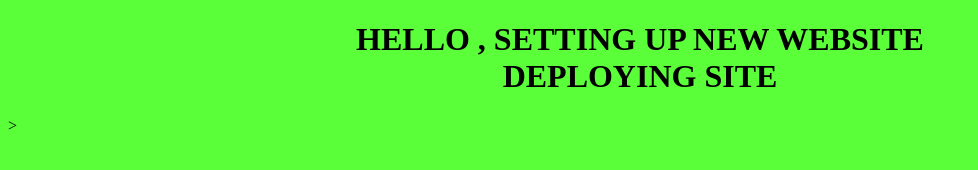
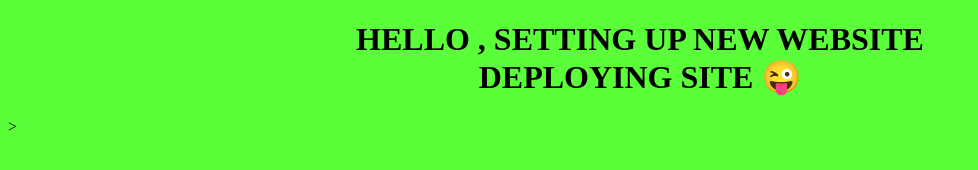
Before and after one commit to bsingh6636/sample, a plain HTML site: page index.html in a window 1280 px wide. Shown: the whole page, without its empty margins (0-978 px from the left). Drawn offline with Linux system fonts and the light colour scheme; a web font is replaced by a local one.

Commit message:
Update index.html

```diff
--- a/index.html
+++ b/index.html
@@ -7,6 +7,6 @@
     <link rel="stylesheet" href="style.css">
 </head>
 <body>
-    <h1>Hello , setting up new website</br>Deploying site</h1>
+    <h1>Hello , setting up new website<br>Deploying site 😜</h1>
 </body>
 </html>>
```
